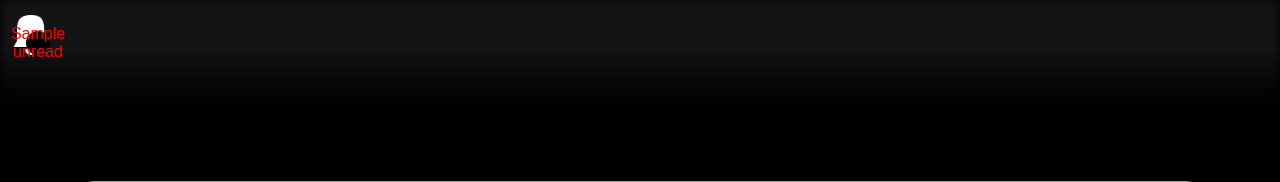
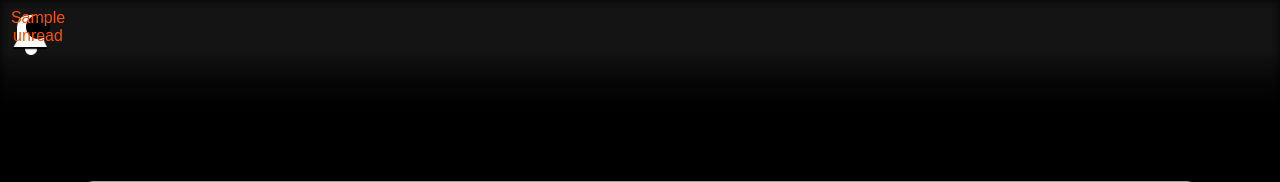
Before and after one commit to VladOXPR/MixTape, a Django app: template templates/create.html in a window 1280 px wide. Shown: the top 182 px of the page. Run offline with Django 4.2, Linux system fonts and the light colour scheme; data comes from the database, SQL or seed files in the repository; the template is opened without the code that fills it: values that come from a table or form of the project are taken from there, most other values are stand-ins (such as "Sample title", 1, 10 or a date in 2020); some libraries are stand-ins or nearby versions; some web fonts are replaced; grey boxes are pictures that could not be loaded.

Commit message:
functioning notification bell adjustment

```diff
--- a/static/css/details.css
+++ b/static/css/details.css
@@ -256,7 +256,7 @@
 
 .corner-block {
     position: absolute; /* Position relative to bell-link */
-    bottom: 0; /* Align to the bottom */
+    top: 0; /* Align to the bottom */
     right: 0; /* Align to the left */
     width: 60%; /* Or adjust to your preference */
     height: 60%; /* Or adjust to your preference */
@@ -270,5 +270,5 @@
 .corner-block p {
     margin: 0; /* Remove default margin to help with centering */
     text-align: center;
-    color: red;
+    color: #FF4F00;
 }
```
